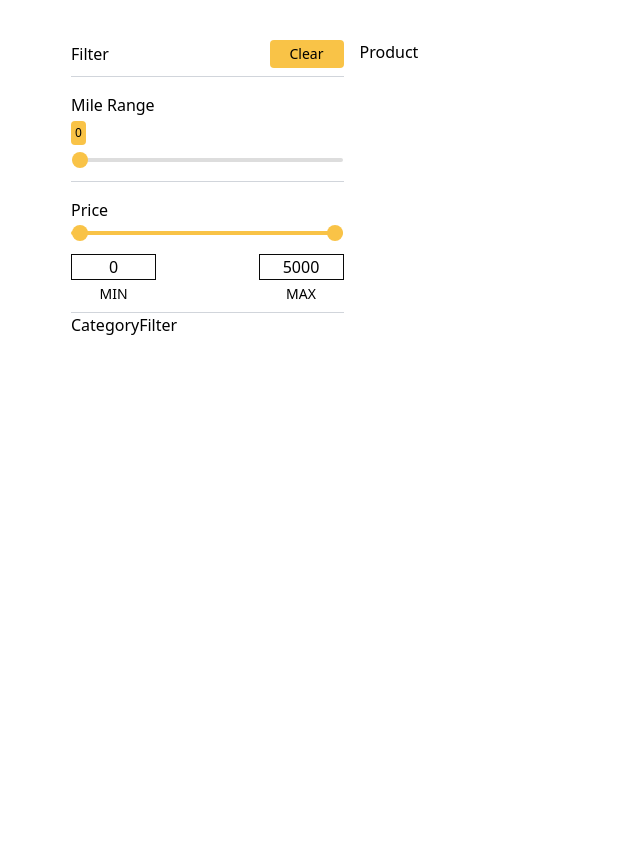
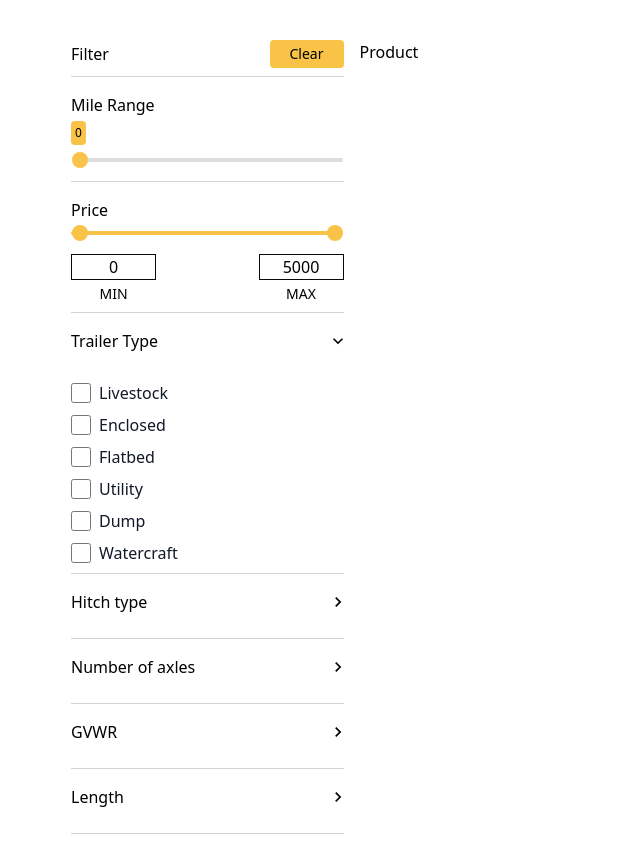
Before and after one commit to Sanjoy1210/product-filter, a Next.js app: page /search in a window 1280 px wide. Shown: the top 846 px of the page, without its empty margins (0-640 px from the left). Before the commit the page ends 800 px from the top, so only its background shows below. Built offline with nearby package versions, Linux system fonts and the light colour scheme.

Commit message:
feat: except mile all works good

```diff
--- a/components/subPages/Search/CategoryFilter/index.jsx
+++ /dev/null
@@ -1,5 +0,0 @@
-const CategoryFilter = () => {
-  return <div>CategoryFilter</div>;
-};
-
-export default CategoryFilter;
--- a/components/subPages/Search/index.jsx
+++ b/components/subPages/Search/index.jsx
@@ -1,8 +1,9 @@
 /* eslint-disable react-hooks/exhaustive-deps */
 import { useRouter } from 'next/router';
 import { useEffect, useState } from 'react';
-import FilterContainer from './FilterContainer';
-import FilterModal from './FilterModal';
+import FilterContainer from './sections/FilterContainer';
+import FilterModal from './sections/FilterModal';
+import { filterOptions } from './utils/filterOptions';
 
 const Search = () => {
   const MIN_PRICE = 0;
@@ -15,10 +16,11 @@ const Search = () => {
     ?.split(',')
     ?.map((pr) => parseInt(pr, 10));
   const [price, setPrice] = useState(queryPrice || [MIN_PRICE, MAX_PRICE]);
-  const [mile, setMile] = useState(MIN_MILE);
+  const [mile, setMile] = useState(+query?.['mile'] || MIN_MILE);
   const [isClear, setIsClear] = useState(false);
   const [isLoading, setIsLoading] = useState(false);
   const [showModal, setShowModal] = useState(false);
+  const [categories, setCategories] = useState(filterOptions);
 
   // useEffect(() => {
   //   const queryObj = {};
@@ -35,20 +37,24 @@ const Search = () => {
   //   }
   // }, [mile, price, showModal]);
 
-  // if isClear true, then delete all the query property using loop and push it again empty object
+  // if isClear true, then delete all the query property using loop and push it again empty object - done
   // this will do in filter container
   useEffect(() => {
     if (isClear) {
-      delete router.query['price'];
+      Object.keys(router.query).forEach((q) => delete router.query[q]);
       router.push({
         query: router.query,
       });
       setPrice(() => [MIN_PRICE, MAX_PRICE]);
+      setCategories(() => filterOptions);
       setIsClear((prev) => !prev);
     } else {
       if (router.isReady) {
         if (queryPrice !== undefined) {
           setPrice(() => queryPrice);
+        }
+        if (query?.[mile] !== undefined) {
+          setMile(() => query?.[mile]);
         }
       }
     }
@@ -61,6 +67,8 @@ const Search = () => {
   if (isLoading) {
     return <div>Loading...</div>;
   }
+
+  // mile is not working yet ---> tomorrow will work on it
 
   return (
     <section className="py-10">
@@ -87,6 +95,9 @@ const Search = () => {
               price={price}
               setPrice={setPrice}
               showModal={showModal}
+              categories={categories}
+              setCategories={setCategories}
+              // isClear={isClear}
             />
           </div>
           <div className="md:hidden">
--- a/components/subPages/Search/FilterContainer/index.jsx
+++ b/components/subPages/Search/sections/FilterContainer/index.jsx
@@ -1,7 +1,8 @@
 /* eslint-disable react-hooks/exhaustive-deps */
-import CategoryFilter from '../CategoryFilter';
+import { filterOptions } from '../../utils/filterOptions';
 import MileRange from '../MileRange';
 import PriceRange from '../PriceRange';
+import SingleCategory from '../SingleCategory';
 
 const FilterContainer = ({
   MIN_MILE,
@@ -13,6 +14,8 @@ const FilterContainer = ({
   price,
   setPrice,
   showModal,
+  categories,
+  setCategories,
 }) => {
   // const MIN_PRICE = 0;
   // const MAX_PRICE = 5000;
@@ -35,9 +38,17 @@ const FilterContainer = ({
   //   });
   // }, [mile, price]);
 
+  const allCategories = Object.keys(filterOptions);
+
   return (
     <div>
-      <MileRange min={MIN_MILE} max={MAX_MILE} mile={mile} setMile={setMile} />
+      <MileRange
+        min={MIN_MILE}
+        max={MAX_MILE}
+        mile={mile}
+        setMile={setMile}
+        showModal={showModal}
+      />
       <PriceRange
         min={MIN_PRICE}
         max={MAX_PRICE}
@@ -45,7 +56,17 @@ const FilterContainer = ({
         setPrice={setPrice}
         showModal={showModal}
       />
-      <CategoryFilter />
+      {allCategories?.map((filterKey) => (
+        <SingleCategory
+          key={filterKey}
+          title={categories?.[filterKey]?.title}
+          subCategories={categories?.[filterKey]?.subCategories}
+          allCategories={allCategories}
+          categoryName={filterKey}
+          categories={categories}
+          setCategories={setCategories}
+        />
+      ))}
     </div>
   );
 };
--- a/components/subPages/Search/PriceRange/index.jsx
+++ b/components/subPages/Search/sections/PriceRange/index.jsx
@@ -38,7 +38,6 @@ const PriceRange = ({ min, max, price, setPrice, showModal }) => {
       }
     }
   }, [price]);
-  console.log({ showModal });
 
   return (
     <div className="border-b border-b-gray-300 pt-4 pb-2">
--- /dev/null
+++ b/components/subPages/Search/sections/SingleCategory/index.jsx
@@ -0,0 +1,152 @@
+/* eslint-disable react-hooks/exhaustive-deps */
+import { useRouter } from 'next/router';
+import { useEffect, useState } from 'react';
+import {
+  MdOutlineKeyboardArrowDown,
+  MdOutlineKeyboardArrowRight,
+} from 'react-icons/md';
+
+const SingleCategory = ({
+  title = '',
+  subCategories = [],
+  size = 'medium',
+  color = 'indigo',
+  allCategories = [],
+  categoryName = '',
+  categories,
+  setCategories,
+}) => {
+  const [firstFilteredCategory, setFirstFilteredCategory] = useState(
+    allCategories[0]
+  );
+  const [showItem, setShowItem] = useState(false);
+  const router = useRouter();
+
+  const sizeClass =
+    size === 'small' ? 'h-4 w-4' : size === 'medium' ? 'h-5 w-5' : 'h-6 w-6';
+  const colorClass = `text-${color}-600`;
+
+  const handleItemExpand = () => {
+    if (firstFilteredCategory === categoryName) {
+      setFirstFilteredCategory('');
+    } else {
+      setShowItem((prev) => !prev);
+    }
+  };
+
+  const handleSetCategories = (tempCategories) => {
+    setCategories((prev) => ({
+      ...prev,
+      [categoryName]: {
+        ...prev?.[categoryName],
+        subCategories: tempCategories,
+      },
+    }));
+  };
+
+  const handleCheckboxChange = (event) => {
+    const { name, checked } = event.target;
+    const tempCategories = subCategories?.map((item) =>
+      item?.value === name
+        ? {
+            ...item,
+            isChecked: checked,
+          }
+        : { ...item }
+    );
+
+    console.log({ tempCategories, subCategories });
+
+    handleSetCategories(tempCategories);
+    // setCategories((prev) => ({
+    //   ...prev,
+    //   [categoryName]: {
+    //     ...prev?.[categoryName],
+    //     subCategories: tempCategories,
+    //   },
+    // }));
+
+    const checkedItems = tempCategories
+      ?.filter((item) => item?.isChecked)
+      ?.map((item) => item?.value);
+    const q = checkedItems.toString();
+    // queryString package --> "categoryName=livestock,enclosed,flatbed"
+    // const qr = queryString.stringify(
+    //   { [categoryName]: checkedItems },
+    //   { arrayFormat: 'comma', skipNull: true }
+    // );
+    // router.push(`/search?` + qr);
+    router.query[categoryName] = q;
+    if (router.query[categoryName] === '') {
+      delete router.query[categoryName];
+    }
+    router.push({
+      query: router.query,
+    });
+  };
+
+  useEffect(() => {
+    // add isClear later
+    if (router.isReady) {
+      if (router.query?.[categoryName]?.length > 0) {
+        const qr = router.query?.[categoryName];
+        console.log({ qr: qr?.split(','), categoryName });
+
+        const existItems = categories?.[categoryName]?.subCategories?.map(
+          (item) =>
+            qr.includes(item?.value) ? { ...item, isChecked: true } : item
+        );
+
+        handleSetCategories(existItems);
+        console.log({ existItems });
+      }
+    }
+  }, [router.isReady, categoryName, router.query]);
+
+  return (
+    <div className="border-b border-b-gray-300 pb-2">
+      <div
+        className="flex cursor-pointer justify-between items-center"
+        onClick={handleItemExpand}
+      >
+        <p className="font-medium py-4">{title}</p>
+        {/* add animation later */}
+        <span className="-mr-1">
+          {showItem || firstFilteredCategory === categoryName ? (
+            <MdOutlineKeyboardArrowDown className="text-xl" />
+          ) : (
+            <MdOutlineKeyboardArrowRight className="text-xl" />
+          )}
+        </span>
+      </div>
+      <div
+        className={`service__modal-scroll-bar max-h-64 space-y-2 overflow-y-auto  pt-3  ${
+          showItem || firstFilteredCategory === categoryName
+            ? 'block'
+            : 'hidden'
+        }`}
+      >
+        {subCategories?.map((category) => (
+          <div key={category?.id} className="flex items-center cursor-pointer">
+            <input
+              type="checkbox"
+              id={category?.id}
+              className={`${sizeClass} ${colorClass} rounded border focus:ring-${color}-500 accent-primary border-primary`}
+              name={category?.value}
+              checked={category?.isChecked || false}
+              onChange={handleCheckboxChange}
+            />
+            <label
+              htmlFor={category?.id}
+              className="ml-2 block text-gray-900 cursor-pointer"
+            >
+              {category?.name}
+            </label>
+          </div>
+        ))}
+      </div>
+    </div>
+  );
+};
+
+export default SingleCategory;
--- /dev/null
+++ b/components/subPages/Search/utils/filterOptions.js
@@ -0,0 +1,157 @@
+export const filterOptions = {
+  trailerType: {
+    title: "Trailer Type",
+    subCategories: [
+      {
+        id: "livestock",
+        name: "Livestock",
+        value: "livestock"
+      },
+      {
+        id: "enclosed",
+        name: "Enclosed",
+        value: "enclosed"
+      },
+      {
+        id: "flatbed",
+        name: "Flatbed",
+        value: "flatbed"
+      },
+      {
+        id: "utility",
+        name: "Utility",
+        value: "utility"
+      },
+      {
+        id: "dump",
+        name: "Dump",
+        value: "dump"
+      },
+      {
+        id: "watercraft",
+        name: "Watercraft",
+        value: "watercraft"
+      },
+
+    ]
+  },
+  hitchType: {
+    title: "Hitch type",
+    subCategories: [
+      {
+        id: "gooseneck",
+        name: "Gooseneck",
+        value: "gooseneck"
+      },
+      {
+        id: "bumper-pull",
+        name: "Bumper pull",
+        value: "bumper-pull"
+      },
+      {
+        id: "pintle-hook",
+        name: "Pintle hook",
+        value: "pintle-hook"
+      },
+      {
+        id: "5th-wheel",
+        name: "5th wheel",
+        value: "5th-wheel"
+      },
+
+    ]
+  },
+  numberOfAxles: {
+    title: "Number of axles",
+    subCategories: [
+      {
+        id: "1",
+        name: "1",
+        value: "1"
+      },
+      {
+        id: "2",
+        name: "2",
+        value: "2"
+      },
+      {
+        id: "3",
+        name: "3",
+        value: "3"
+      },
+
+    ]
+  },
+  gvwr: {
+    title: "GVWR",
+    subCategories: [
+      {
+        id: "0-4,999",
+        name: "0# - 4,999#",
+        value: "0-4999"
+      },
+      {
+        id: "5000-9999",
+        name: "5,000# - 9,999#",
+        value: "5000-9999"
+      },
+      {
+        id: "10000-14999",
+        name: "10,000# - 14,999#",
+        value: "10000-14999"
+      },
+      {
+        id: "15000-19999",
+        name: "15,000# - 19,999#",
+        value: "15000-19999"
+      },
+      {
+        id: "20000-24999",
+        name: "20,000# - 24,999#",
+        value: "20000-24999"
+      },
+      {
+        id: "25000-29999",
+        name: "25,000# - 29,999#",
+        value: "25000-29999"
+      },
+      {
+        id: "30000-35000",
+        name: "30,000# - 35,000#",
+        value: "30000-35000"
+      },
+
+    ]
+  },
+  length: {
+    title: "Length",
+    subCategories: [
+      {
+        id: "up-to-10",
+        name: "Up to 10'",
+        value: "up-to-10"
+      },
+      {
+        id: "11-20",
+        name: "11'-20'",
+        value: "11-20"
+      },
+      {
+        id: "21-30",
+        name: "21'-30'",
+        value: "21-30"
+      },
+      {
+        id: "31-40",
+        name: "31' - 40'",
+        value: "31-40"
+      },
+      {
+        id: "41-45",
+        name: "41' - 45'",
+        value: "41-45"
+      },
+    ]
+  },
+
+}
```
Also changed, not shown: components/subPages/Search/sections/MileRange/index.jsx (renamed from components/subPages/Search/MileRange/index.jsx, +20 -2 lines), components/subPages/Search/sections/FilterModal/index.jsx (renamed from components/subPages/Search/FilterModal/index.jsx), components/subPages/Search/sections/PriceRange/SliderPriceInput.jsx (renamed from components/subPages/Search/PriceRange/SliderPriceInput.jsx).
